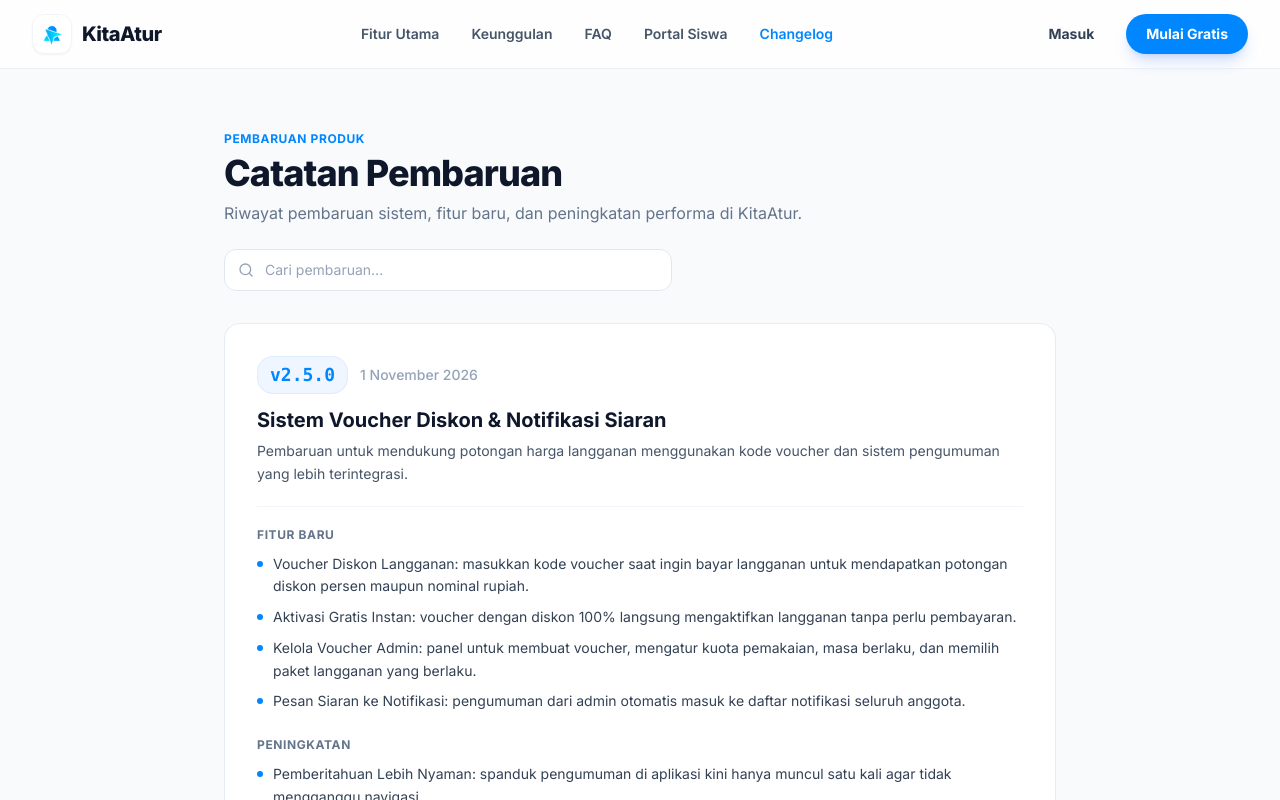
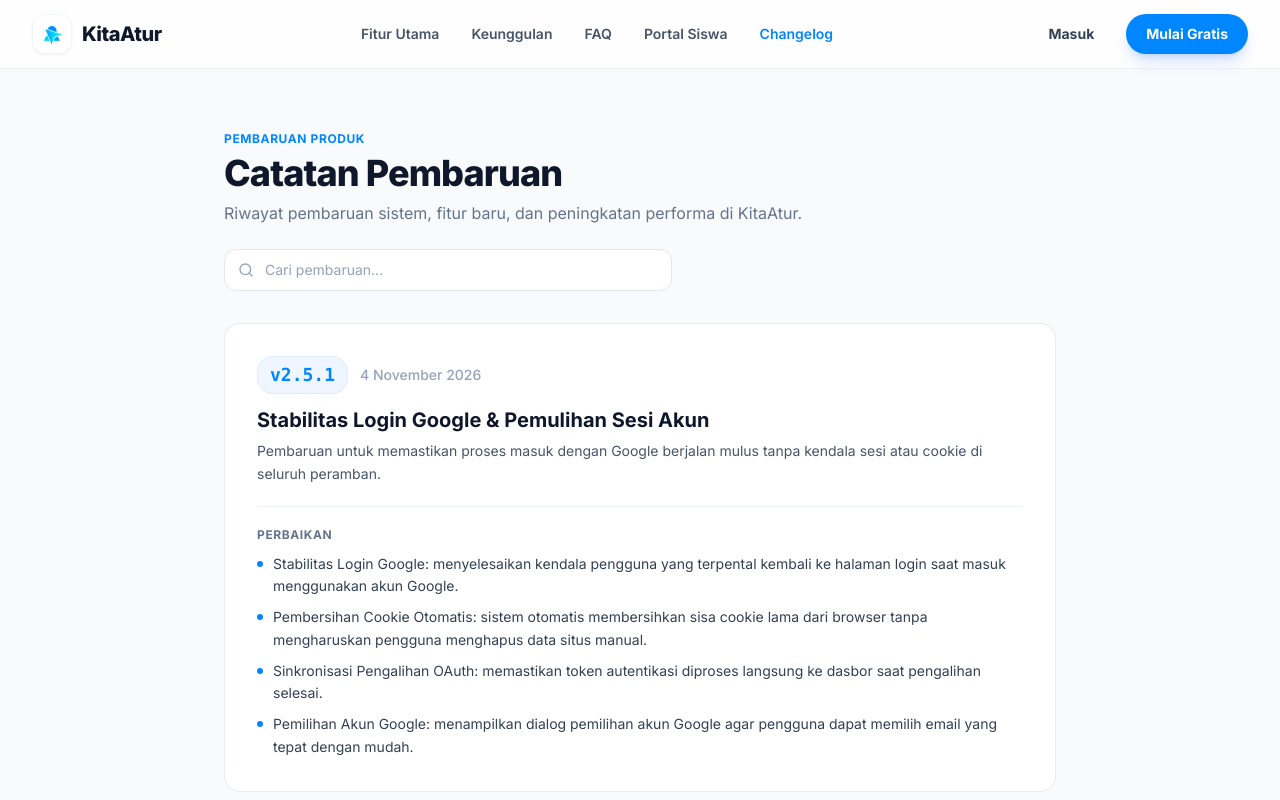
Before and after one commit to rinzxo/kitaatur-pwa, a Next.js app in the folder frontend/: page /changelog in a window 1280 px wide. Shown: the top 800 px of the page. Built offline with nearby package versions, Linux system fonts and the light colour scheme; no server answers.

Commit message:
feat: add v2.5.1 changelog and frontend data structure

```diff
--- a/frontend/src/data/changelog.ts
+++ b/frontend/src/data/changelog.ts
@@ -12,6 +12,23 @@ export interface Release {
 }
 
 export const changelogData: Release[] = [
+  {
+    version: 'v2.5.1',
+    date: '4 November 2026',
+    title: 'Stabilitas Login Google & Pemulihan Sesi Akun',
+    description: 'Pembaruan untuk memastikan proses masuk dengan Google berjalan mulus tanpa kendala sesi atau cookie di seluruh peramban.',
+    sections: [
+      {
+        category: 'Perbaikan',
+        items: [
+          'Stabilitas Login Google: menyelesaikan kendala pengguna yang terpental kembali ke halaman login saat masuk menggunakan akun Google.',
+          'Pembersihan Cookie Otomatis: sistem otomatis membersihkan sisa cookie lama dari browser tanpa mengharuskan pengguna menghapus data situs manual.',
+          'Sinkronisasi Pengalihan OAuth: memastikan token autentikasi diproses langsung ke dasbor saat pengalihan selesai.',
+          'Pemilihan Akun Google: menampilkan dialog pemilihan akun Google agar pengguna dapat memilih email yang tepat dengan mudah.'
+        ]
+      }
+    ]
+  },
   {
     version: 'v2.5.0',
     date: '1 November 2026',
```
Also changed, not shown: 1 other file (tests, documents, lock files or other folders).
